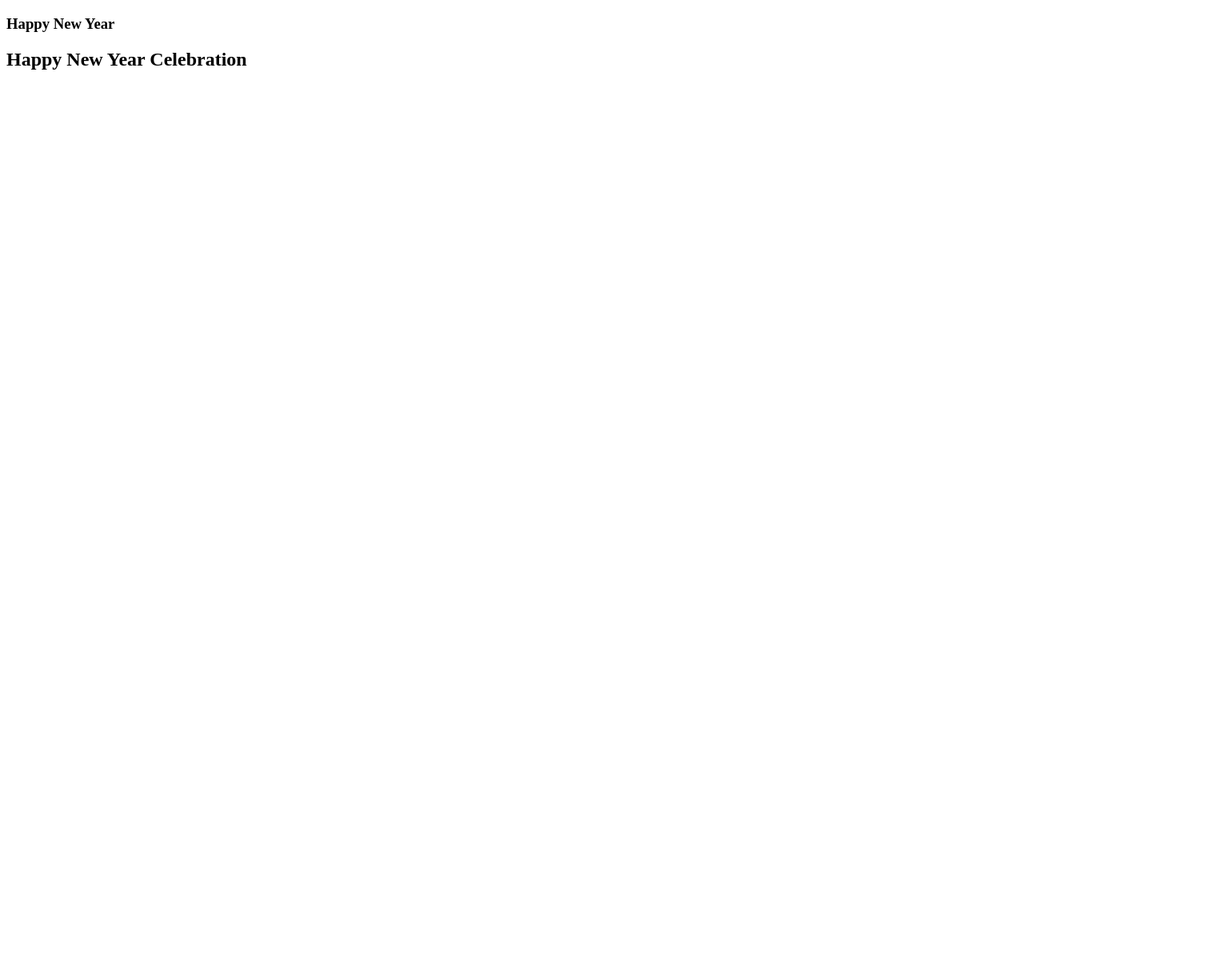
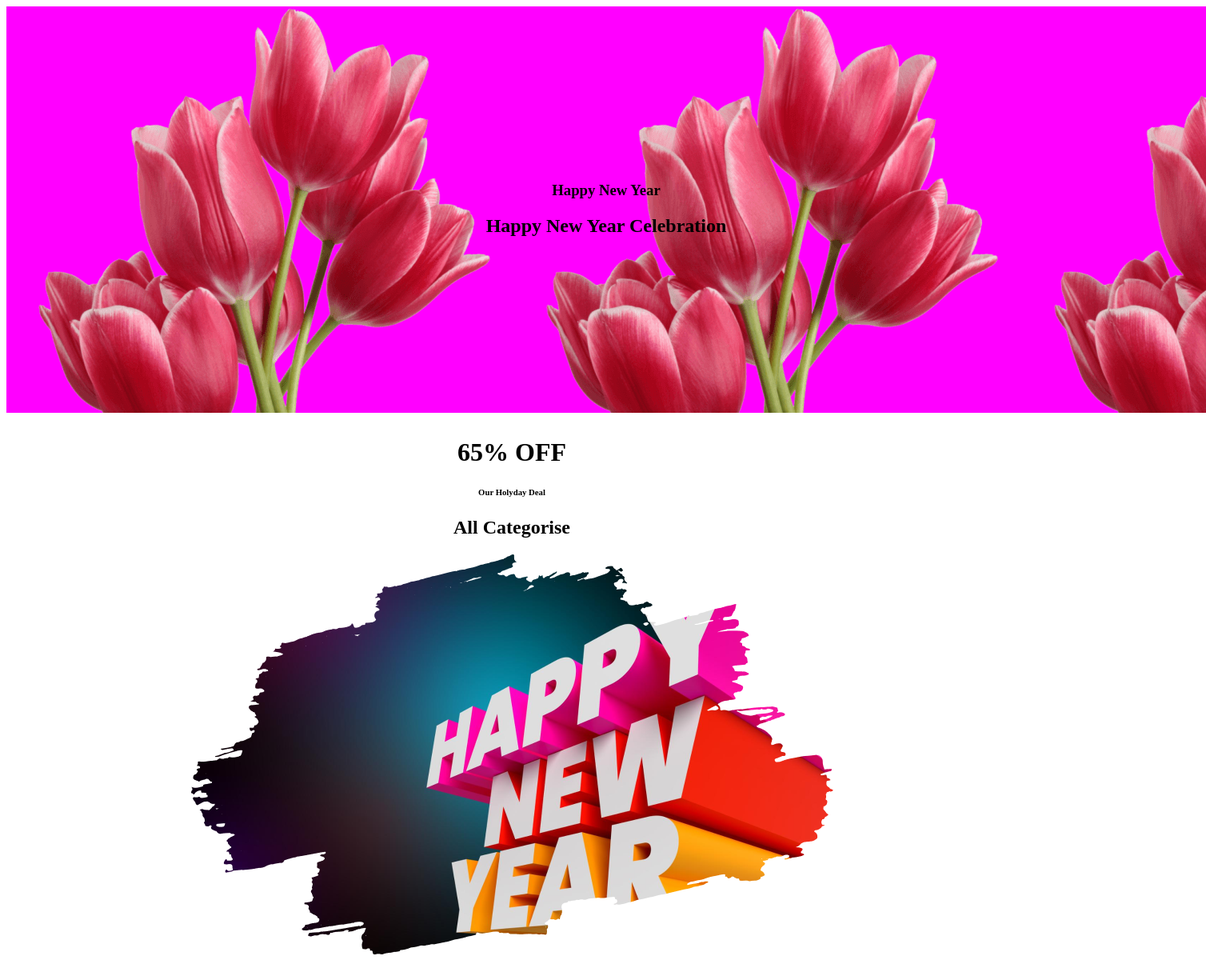
Before and after one commit to sidratulmoontaha7227/New-Year, a plain HTML site: page index.html in a window 1280 px wide. Shown: the whole page at 80% size, 1508 px wide, since content can reach past the window. Before the commit the page ends 800 px from the top, so only its background shows below. Drawn offline with Linux system fonts and the light colour scheme.

Commit message:
moon code added

```diff
--- a/index.html
+++ b/index.html
@@ -7,12 +7,16 @@
     <link rel="stylesheet" href="/style.css">
 </head>
 <headr>
-    <nav>
-        <div class="hm">
+    <nav class="nav">
             <h3>Happy  New Year</h3>
             <h1>Happy New Year Celebration</h1>
-        </div>
     </nav>
+    <div class="moon">
+<h1>65% OFF</h1>
+<h6>Our Holyday Deal</h6>
+<h2>All Categorise</h2>
+<img src="/New Year Photo.png" alt="">
+    </div>
 </headr>
 </body>
 </html>
--- a/style.css
+++ b/style.css
@@ -1,5 +1,12 @@
 .nav{
-    background-image: url(/download\ \(1\).jpeg);
-    padding: 300px;
-    width: 300px;
+    background-image: url(/pngwing\ 10.png);
+    padding: 200px;
+    width: 1100px;
+    text-align: center;
+    background-color: fuchsia;
 }
+.moon{
+    text-align: center;
+    padding: 10px;
+
+}
```
Also changed, not shown: Group 44.png (added), Group 61.png (added), Group 75.png (added), Group 96.png (added), New Year Photo.png (added), Rectangle 1.png (added), Rectangle 3.png (added), download (1).jpeg (deleted), images.jpeg (deleted), pngwing 10.png (added).
